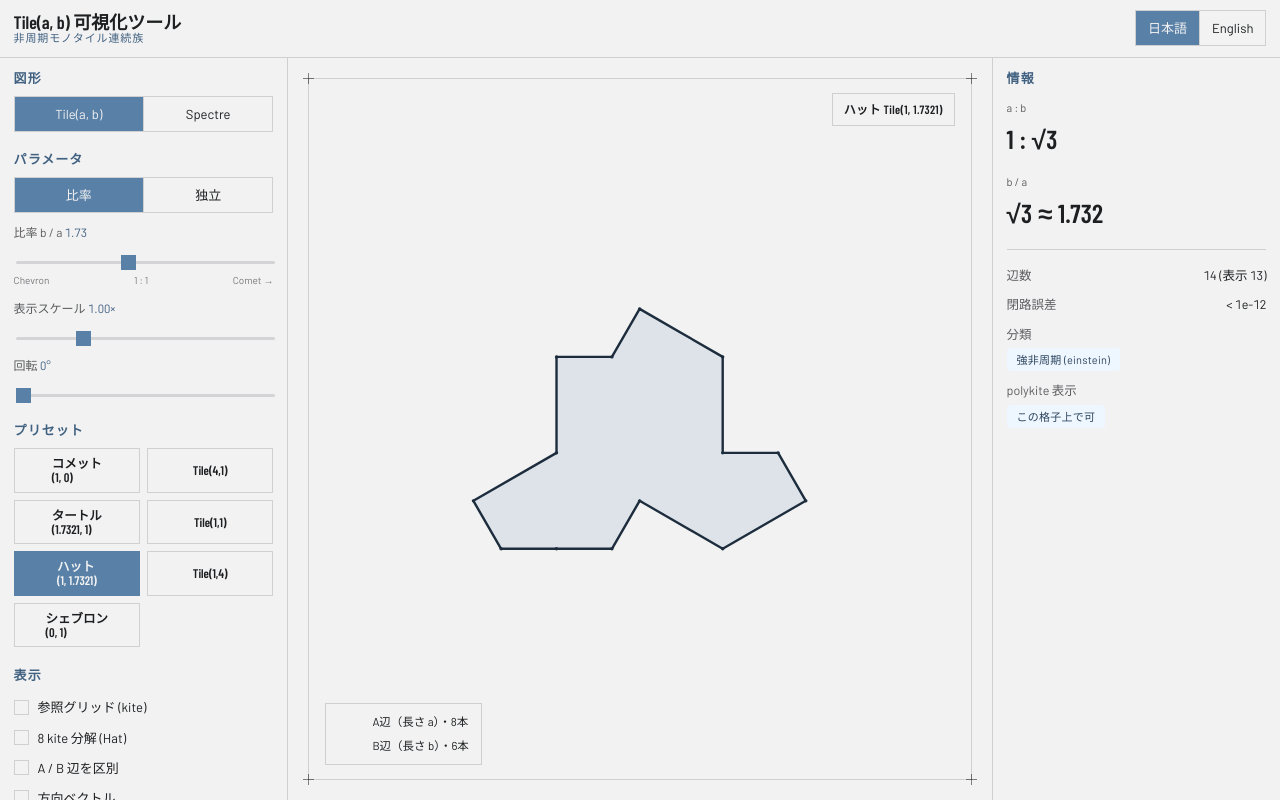
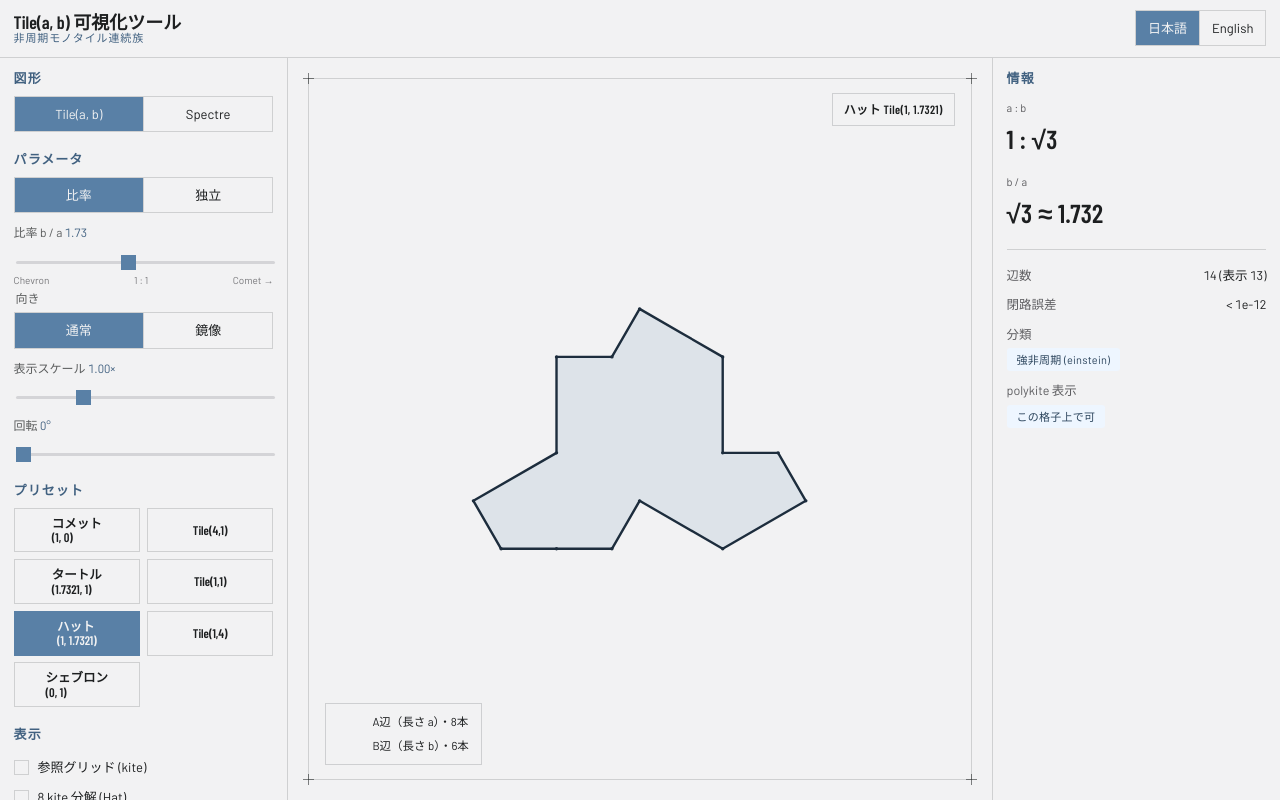
Before and after one commit to soma-arc/smithTile, a React (Vite) app: page / in a window 1280 px wide. Built offline with nearby package versions, Linux system fonts and the light colour scheme.

Commit message:
feat: add mirrored Tile mode

```diff
--- a/src/Transform.ts
+++ b/src/Transform.ts
@@ -49,6 +49,18 @@ export function createTransform(position: Vec2, rotation: number, scale = 1): Tr
     };
 }
 
+/** Reflect local geometry across the Y axis: `(x, y) ↦ (-x, y)`. */
+export function createReflectionTransform(): Transform {
+    return {
+        m00: -1,
+        m01: 0,
+        m10: 0,
+        m11: 1,
+        tx: 0,
+        ty: 0,
+    };
+}
+
 /** Map a local point into world space, including translation. */
 export function applyTransform(t: Transform, p: Vec2): Vec2 {
     return {
--- a/src/app.css
+++ b/src/app.css
@@ -71,6 +71,13 @@ body {
 .field-inline-label {
     display: flex;
     justify-content: space-between;
+}
+.reflection-field {
+    width: 100%;
+    min-width: 0;
+    margin: 0 0 var(--space-3);
+    padding: 0;
+    border: 0;
 }
 .readout {
     color: var(--color-accent-700);
--- a/src/components/controls/ControlsPanel.tsx
+++ b/src/components/controls/ControlsPanel.tsx
@@ -6,6 +6,7 @@ import { ModeToggle } from './ModeToggle';
 import { ShapeToggle, SpectrePatchSelect } from './PatchSelect';
 import { PresetGrid } from './PresetGrid';
 import { RatioControl } from './RatioControl';
+import { ReflectionToggle } from './ReflectionToggle';
 import { RotationControl } from './RotationControl';
 import { StlExportPanel } from './StlExportPanel';
 import { ZoomControl } from './ZoomControl';
@@ -34,6 +35,7 @@ export function ControlsPanel() {
                 {isTile && <ModeToggle />}
                 {isTile && parameterMode === 'independent' && <IndependentControls />}
                 {isTile && parameterMode === 'ratio' && <RatioControl />}
+                {isTile && <ReflectionToggle />}
                 <ZoomControl />
                 <RotationControl />
             </section>
--- /dev/null
+++ b/src/components/controls/ReflectionToggle.tsx
@@ -0,0 +1,31 @@
+import { useTileDispatch, useTileState } from '../../hooks/useTileState';
+import { TRANSLATIONS } from '../../i18n';
+import { Segmented } from '../ui/Segmented';
+
+type Orientation = 'normal' | 'mirrored';
+
+export function ReflectionToggle() {
+    const { lang, mirrored } = useTileState();
+    const dispatch = useTileDispatch();
+    const t = TRANSLATIONS[lang];
+    const orientation: Orientation = mirrored ? 'mirrored' : 'normal';
+
+    return (
+        <fieldset className="field reflection-field">
+            <legend className="field-heading">{t.orientation}</legend>
+            <Segmented<Orientation>
+                name="orientation"
+                value={orientation}
+                options={[
+                    { value: 'normal', label: t.orientationNormal },
+                    { value: 'mirrored', label: t.orientationMirrored },
+                ]}
+                onChange={(value) =>
+                    dispatch({ type: 'setMirrored', mirrored: value === 'mirrored' })
+                }
+                containerStyle={{ width: '100%' }}
+                optionStyle={{ flex: 1, justifyContent: 'center' }}
+            />
+        </fieldset>
+    );
+}
--- a/src/components/controls/StlExportPanel.tsx
+++ b/src/components/controls/StlExportPanel.tsx
@@ -10,14 +10,20 @@ import { useTileState } from '../../hooks/useTileState';
 import { TRANSLATIONS } from '../../i18n';
 
 export function StlExportPanel() {
-    const { lang, a, b } = useTileState();
+    const { lang, a, b, mirrored } = useTileState();
     const t = TRANSLATIONS[lang];
 
     return (
         <button
             type="button"
             className="btn btn-primary"
-            onClick={() => downloadBytes(tileStl(a, b), stlFilename(a, b), STL_MIME_TYPE)}
+            onClick={() =>
+                downloadBytes(
+                    tileStl(a, b, { mirrored }),
+                    stlFilename(a, b, mirrored),
+                    STL_MIME_TYPE,
+                )
+            }
         >
             {t.saveStl}
         </button>
--- a/src/design-system.css
+++ b/src/design-system.css
@@ -190,7 +190,8 @@ p {
 }
 
 /* — forms — */
-.field > label {
+.field > label,
+.field-heading {
     display: block;
     font-size: 12px;
     margin-bottom: 5px;
--- a/src/export/stl.ts
+++ b/src/export/stl.ts
@@ -12,7 +12,7 @@ import type { Geom3 } from '@jscad/modeling/src/geometries/types';
 import { serialize } from '@jscad/stl-serializer';
 import { fmtNum } from '../format';
 import { createSmithTile, smithTileWorldVertices } from '../smithTile';
-import { IDENTITY_TRANSFORM } from '../Transform';
+import { createReflectionTransform, IDENTITY_TRANSFORM } from '../Transform';
 import { cleanPolygon } from './polygon2d';
 
 export type StlOptions = {
@@ -20,18 +20,24 @@ export type StlOptions = {
     thickness: number;
     /** Millimetres per unit edge length, i.e. the printed length of `a = 1`. */
     unitMm: number;
+    /** Reflect the tile across its local Y axis before extrusion. */
+    mirrored?: boolean;
 };
 
 /** Prints the Hat at 60 × 43 × 4 mm — a comfortable size to hold and to print. */
 export const DEFAULT_STL_OPTIONS: StlOptions = {
     thickness: 4,
     unitMm: 10,
+    mirrored: false,
 };
 
 /** The tile as a flat slab, in millimetres, sitting on the z = 0 plane. */
 export function tileSolid(a: number, b: number, opts: StlOptions): Geom3 {
     // Clean before scaling: the tolerance in `cleanPolygon` is in tile units.
-    const outline = cleanPolygon(smithTileWorldVertices(createSmithTile(a, b, IDENTITY_TRANSFORM)));
+    const transform = opts.mirrored ? createReflectionTransform() : IDENTITY_TRANSFORM;
+    const outline = cleanPolygon(smithTileWorldVertices(createSmithTile(a, b, transform)));
+    // Reflection reverses the polygon winding; JSCAD expects a counterclockwise outline.
+    if (opts.mirrored) outline.reverse();
     const points = outline.map((p): [number, number] => [p.x * opts.unitMm, p.y * opts.unitMm]);
     return extrusions.extrudeLinear({ height: opts.thickness }, primitives.polygon({ points }));
 }
@@ -66,6 +72,7 @@ export function tileStl(
 export const STL_MIME_TYPE = 'application/sla';
 
 /** A self-describing filename for Tile(a, b), e.g. `tile-a1-b1.7321.stl`. */
-export function stlFilename(a: number, b: number): string {
-    return `tile-a${fmtNum(a)}-b${fmtNum(b)}.stl`;
+export function stlFilename(a: number, b: number, mirrored = false): string {
+    const suffix = mirrored ? '-mirrored' : '';
+    return `tile-a${fmtNum(a)}-b${fmtNum(b)}${suffix}.stl`;
 }
--- a/src/hooks/useScene.ts
+++ b/src/hooks/useScene.ts
@@ -7,10 +7,11 @@ import { buildScene, type Overlays, type Scene } from '../render/scene';
 import { patchColorGroups, SPECTRE_PATCHES } from '../smithPatch';
 import { createSmithTile, smithTileWorldVertices, STRAIGHT_CURVE } from '../smithTile';
 import type { TileState } from '../state/tileReducer';
-import { IDENTITY_TRANSFORM } from '../Transform';
+import { createReflectionTransform, IDENTITY_TRANSFORM } from '../Transform';
 
 export function useScene(state: TileState): Scene {
-    const { a, b, shape, spectreCurve, spectreCurveMode, zoom, rotationDeg, toggles } = state;
+    const { a, b, mirrored, shape, spectreCurve, spectreCurveMode, zoom, rotationDeg, toggles } =
+        state;
     return useMemo(() => {
         const activeSpectreCurve = spectreCurveMode === 'straight' ? STRAIGHT_CURVE : spectreCurve;
         const overlays: Overlays = {
@@ -56,14 +57,18 @@ export function useScene(state: TileState): Scene {
         const isSpectre = shape.kind === 'spectre';
         const tile = isSpectre
             ? createSmithTile(1, 1, IDENTITY_TRANSFORM)
-            : createSmithTile(a, b, IDENTITY_TRANSFORM);
+            : createSmithTile(
+                  a,
+                  b,
+                  mirrored ? createReflectionTransform() : IDENTITY_TRANSFORM,
+              );
         return buildScene(
             {
                 tiles: [tile],
                 edgeCurve: isSpectre ? activeSpectreCurve : undefined,
                 overlays,
             },
-            createCamera(zoom, rotationDeg),
+            createCamera(zoom, rotationDeg, !isSpectre && mirrored),
         );
-    }, [a, b, shape, spectreCurve, spectreCurveMode, zoom, rotationDeg, toggles]);
+    }, [a, b, mirrored, shape, spectreCurve, spectreCurveMode, zoom, rotationDeg, toggles]);
 }
--- a/src/i18n.ts
+++ b/src/i18n.ts
@@ -11,6 +11,9 @@ export interface Strings {
     aEdges: string;
     bEdges: string;
     ratioLabel: string;
+    orientation: string;
+    orientationNormal: string;
+    orientationMirrored: string;
     zoom: string;
     rotation: string;
     shape: string;
@@ -67,6 +70,9 @@ export const TRANSLATIONS: Record<Lang, Strings> = {
         aEdges: 'A辺 ×8',
         bEdges: 'B辺 ×6',
         ratioLabel: '比率 b / a',
+        orientation: '向き',
+        orientationNormal: '通常',
+        orientationMirrored: '鏡像',
         zoom: '表示スケール',
         rotation: '回転',
         shape: '図形',
@@ -122,6 +128,9 @@ export const TRANSLATIONS: Record<Lang, Strings> = {
         aEdges: 'A-edges ×8',
         bEdges: 'B-edges ×6',
         ratioLabel: 'Ratio b / a',
+        orientation: 'Orientation',
+        orientationNormal: 'Normal',
+        orientationMirrored: 'Mirrored',
         zoom: 'View scale',
         rotation: 'Rotation',
         shape: 'Shape',
--- a/src/render/camera.ts
+++ b/src/render/camera.ts
@@ -87,10 +87,12 @@ function refFrame(): Frame {
 /**
  * Build a camera for the given zoom (1 = fit the Hat frame) and whole-scene
  * rotation in degrees (counterclockwise, about the frame center). The frame is
- * invariant to (a, b), so a single tile deforms in place.
+ * invariant to (a, b), so a single tile deforms in place. For a tile reflected
+ * across the world Y axis, the reference frame center is reflected as well.
  */
-export function createCamera(zoom: number, rotationDeg = 0): Camera {
-    return cameraFromFrame(refFrame(), zoom, rotationDeg);
+export function createCamera(zoom: number, rotationDeg = 0, mirrored = false): Camera {
+    const frame = refFrame();
+    return cameraFromFrame(mirrored ? { ...frame, cx: -frame.cx } : frame, zoom, rotationDeg);
 }
 
 /**
--- a/src/state/tileReducer.ts
+++ b/src/state/tileReducer.ts
@@ -44,6 +44,8 @@ export type TileState = {
     spectreCurveMode: SpectreCurveMode;
     a: number;
     b: number;
+    /** Reflect Tile(a,b) across its local Y axis. Spectre mode does not use this. */
+    mirrored: boolean;
     zoom: number;
     toggles: Toggles;
     presetName: string; // includes the sentinel 'custom'
@@ -59,6 +61,7 @@ export const initialTileState: TileState = {
     spectreCurveMode: 'cubicBezier',
     a: 1,
     b: SQRT3, // Hat
+    mirrored: false,
     zoom: 1,
     toggles: {
         showGrid: false,
@@ -89,6 +92,7 @@ export type TileAction =
     | { type: 'setA'; value: number }
     | { type: 'setB'; value: number }
     | { type: 'setRatio'; ratio: number }
+    | { type: 'setMirrored'; mirrored: boolean }
     | { type: 'setZoom'; zoom: number }
     | { type: 'setRotation'; deg: number }
     | { type: 'applyPreset'; preset: Preset }
@@ -159,6 +163,9 @@ export function tileReducer(state: TileState, action: TileAction): TileState {
         case 'setRatio':
             return custom(state, { a: 1, b: nonNegative(action.ratio) });
 
+        case 'setMirrored':
+            return { ...state, mirrored: action.mirrored };
+
         case 'setZoom':
             return { ...state, zoom: clampZoom(action.zoom) };
 
```
Also changed, not shown: 2 other files (tests, documents, lock files or other folders).
